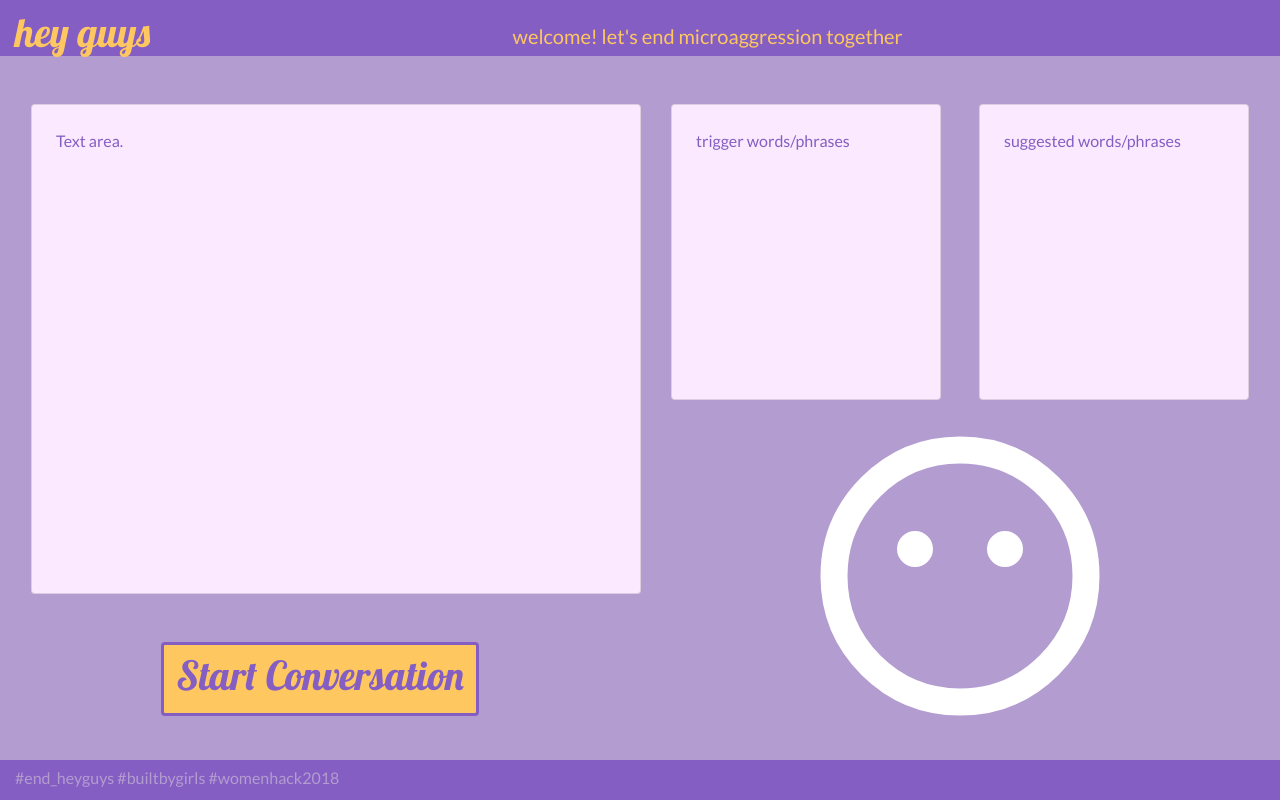
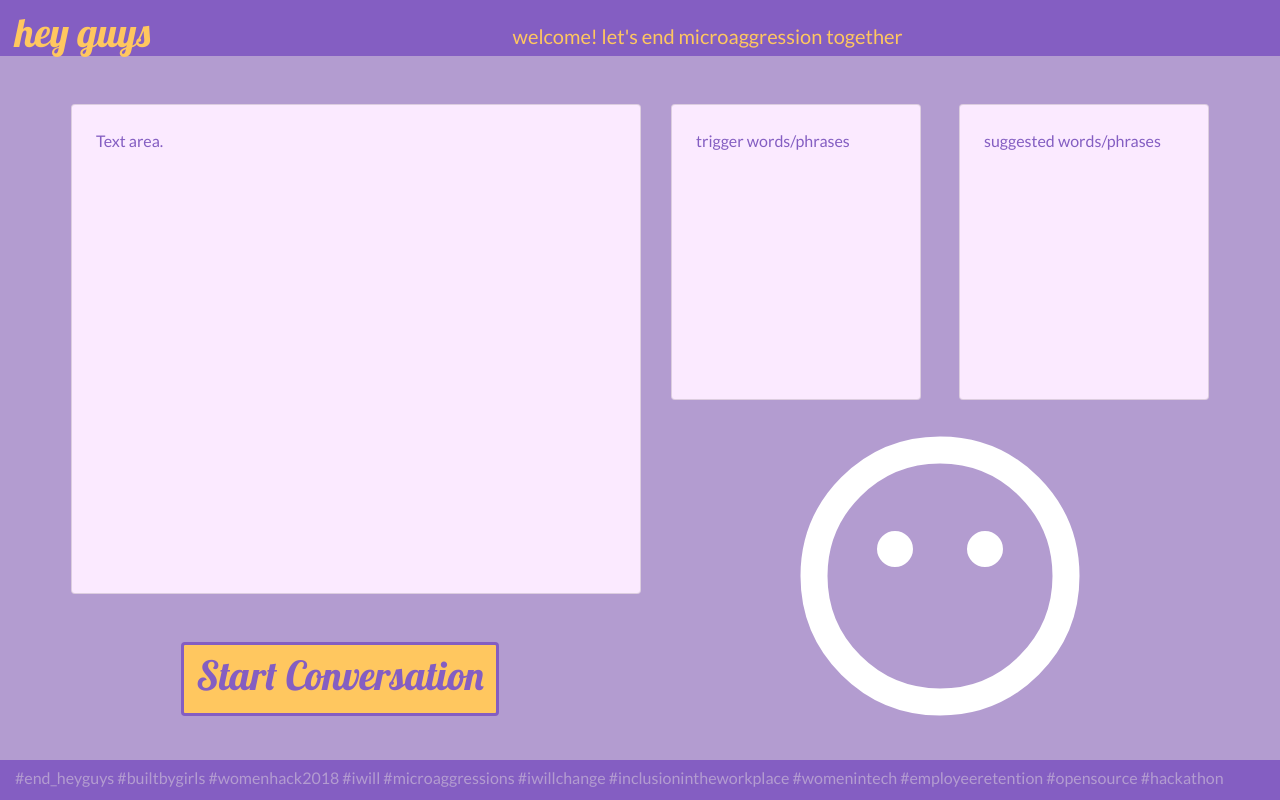
Before and after one commit to LisaLen/hey_guys, a Flask app: page / in a window 1280 px wide. Run offline with Flask 2, Linux system fonts and the light colour scheme; some libraries are stand-ins or nearby versions.

Commit message:
updated max width for body

```diff
--- a/static/css/main.css
+++ b/static/css/main.css
@@ -9,15 +9,15 @@ body {
 	font-family: 'Lato', sans-serif;
 }
 
-
-div {
-
-}
 .header {
 	height: 7vh;
 	background-color: #845EC2;
 	color: #FFC75F;
 	padding-top: .5em;
+}
+
+.mainbody {
+	max-width: 1200px;
 }
 
 .logo,
--- a/templates/main.html
+++ b/templates/main.html
@@ -22,6 +22,7 @@
 
 </head>
 <body>
+<header>
 <div class="container-fluid">
 
 <div class="row header">
@@ -32,7 +33,11 @@
 		</div>
 	</div>
 </div>
+</div>
+</header>
 
+<main>
+<div class="container-fluid mainbody">
 <div class="row">
 	<div class="col-12 col-md-6 left" >
 		<div class="card my-5 mx-3">
@@ -96,16 +101,22 @@
 	</div>
 </div>
 </div>
+</div>
+</main>
 
+<footer>
+<div class="container-fluid">
 <div class="row footer">
 	<div class="col-12 d-flex">
 		<div class="hashtags">
-			<h6> #end_heyguys #builtbygirls #womenhack2018 </h6>
+			<h6> #end_heyguys #builtbygirls #womenhack2018 #iwill #microaggressions #iwillchange #inclusionintheworkplace #womenintech #employeeretention #opensource #hackathon</h6>
 		</div>
-
 	</div>
 </div>
-	<script type="text/javascript" src='https://code.jquery.com/jquery.js'></script>
-	<script type="text/javascript" src ='../static/js/script.js'></script>
+</div>
+</footer>
+
+<script type="text/javascript" src='https://code.jquery.com/jquery.js'></script>
+<script type="text/javascript" src ='../static/js/script.js'></script>
 
 </body>
```
